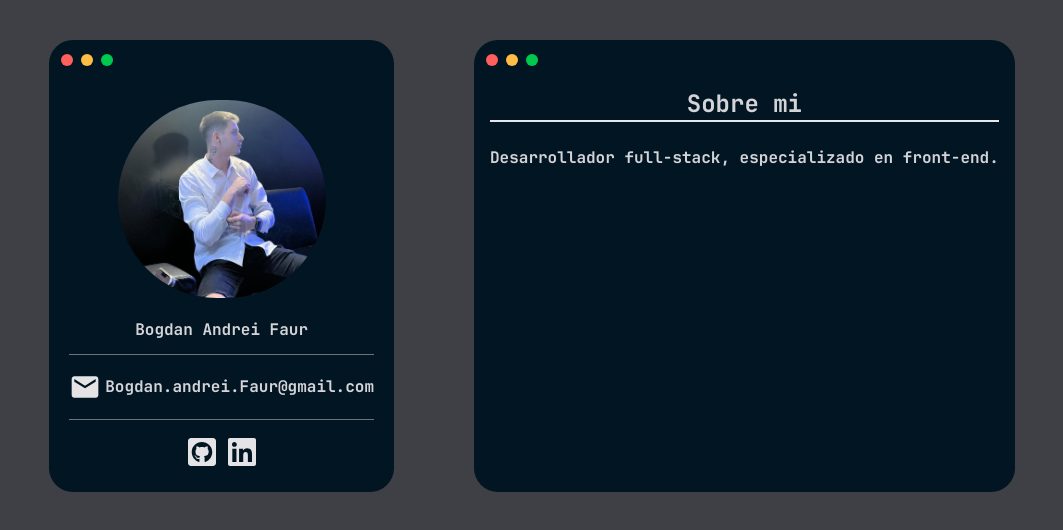
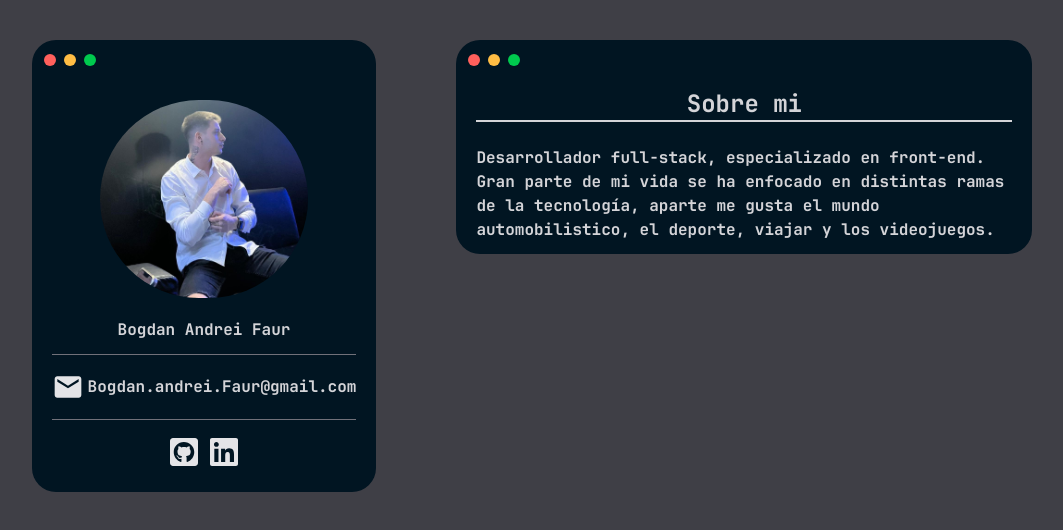
Before and after one commit to Bogdan-Andrei-Faur/Porfolio, a React (Vite) app in the folder Client/: page / in a window 1280 px wide. Shown: the top 530 px of the page, without its empty margins (108-1171 px from the left). Built offline with nearby package versions, Linux system fonts and the light colour scheme.

Commit message:
About me terminado

```diff
--- a/Client/src/App.jsx
+++ b/Client/src/App.jsx
@@ -5,8 +5,12 @@ import AboutMe from "./Components/AboutMe.jsx";
 function App() {
   return (
     <div className="flex flex-wrap justify-center text-center relative">
-      <ProfileCard/>
-      <AboutMe/>
+      <div>
+        <ProfileCard/>
+      </div>
+      <div>
+        <AboutMe/>
+      </div>
     </div>
   )
 }
--- a/Client/src/Components/AboutMe.jsx
+++ b/Client/src/Components/AboutMe.jsx
@@ -2,7 +2,7 @@ import React from "react";
 
 export default function AboutMe () {
     return (
-        <div className="bg-[#011522] m-10 rounded-3xl shadow-none transition-shadow shadow-black hover:shadow-2xl text-center">
+        <div className="bg-[#011522] m-10 rounded-3xl shadow-none transition-shadow shadow-black hover:shadow-2xl text-center max-w-xl">
             <div className="flex items-center p-2">
                 <div className="px-1">
                     <span className="inline-block items-center w-3 h-3 p-1 rounded-full bg-[#ff605c]"></span>
@@ -17,11 +17,13 @@ export default function AboutMe () {
                 </div>
             </div>
 
-            <div className="m-2 px-2">
-                <h2 className="text-zinc-300 font-jetbrains text-2xl border-b-2">Sobre mi</h2>
+            <div className="m-2 px-3 pb-3">
+                <h2 className="text-zinc-300 font-jetbrains text-2xl border-b-2 border-zinc-300">Sobre mi</h2>
                 <br />
-                <p className="text-zinc-300 font-jetbrains"
-                >Desarrollador full-stack, especializado en front-end.</p>
+                <p className="text-zinc-300 font-jetbrains text-left"
+                >Desarrollador full-stack, especializado en front-end.
+                Gran parte de mi vida se ha enfocado en distintas ramas de la tecnología,
+                aparte me gusta el mundo automobilistico, el deporte, viajar y los videojuegos.</p>
             </div>
         </div>
 
```
